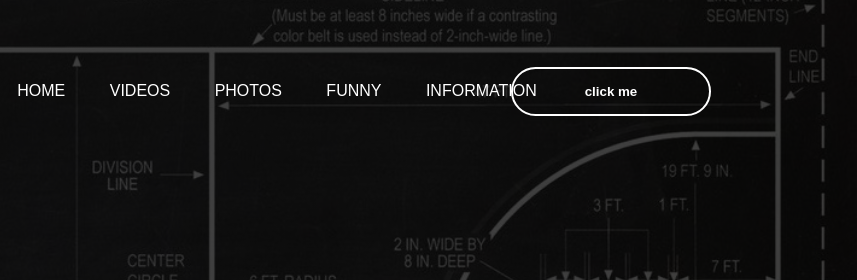
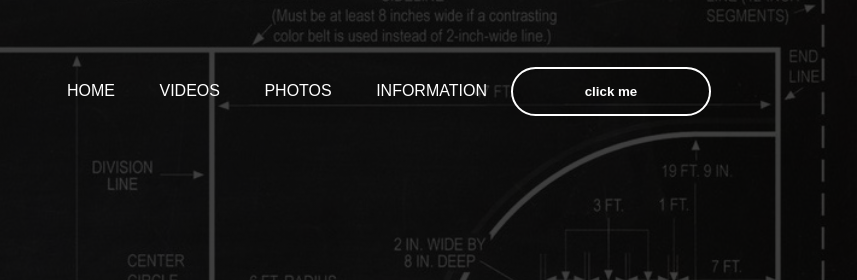
Before and after one commit to letsicem/letsicem.github.io, a plain HTML site: page index.html in a window 1280 px wide. Shown: the top 280 px of the page, 423-1280 px from the left. Drawn offline with Linux system fonts and the light colour scheme.

Commit message:
addchanges

```diff
--- a/index.html
+++ b/index.html
@@ -21,8 +21,7 @@
   <li><a href="#1">Home</a></li>
   <li><a href="#2">Videos</a></li>
   <li><a href="#3">Photos</a></li>
-  <li><a href="#4">Funny</a></li>
-  <li><a href="#5">Information</a></li>
+  <li><a href="#4">Information</a></li>
 </ul>
 <a href="https://www.instagram.com/letssicem/">
   <button class="click">click me</button>
```
